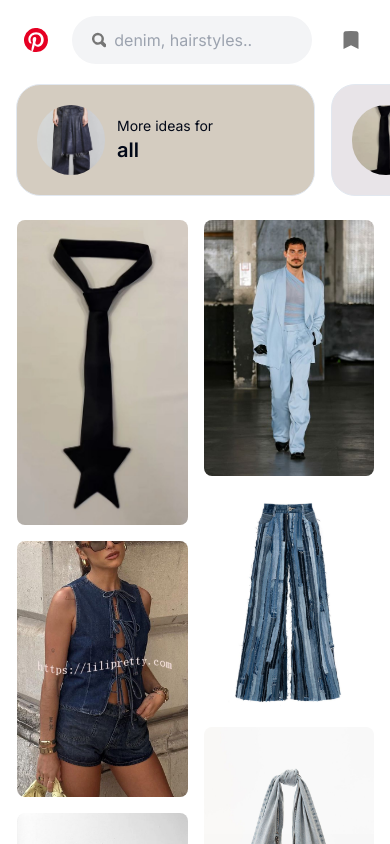
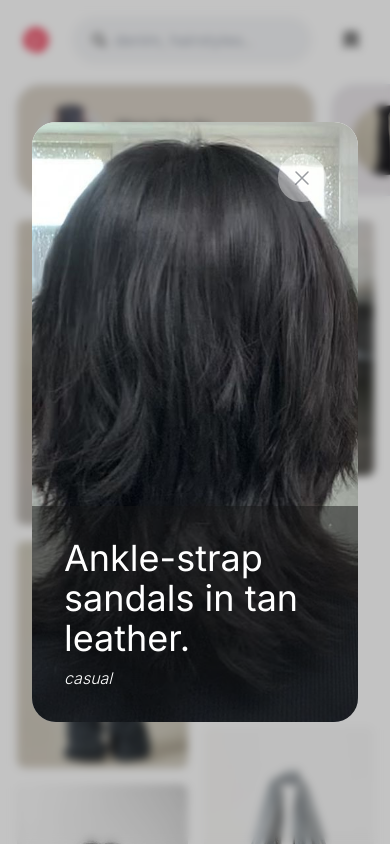
Before and after one commit to giomungcal/next-pinterest-clone, a Next.js app: page / in a window 390 px wide. Shown: the top 844 px of the page. Built offline with nearby package versions, Linux system fonts and the light colour scheme.

Commit message:
Finished layout of invidual pin modal. No functionality yet.

```diff
--- a/components/layout/PinBoard.jsx
+++ b/components/layout/PinBoard.jsx
@@ -1,9 +1,12 @@
 "use client";
 
 import { useAppContext } from "@/app/context/AppContext";
+import Image from "next/image";
 import React from "react";
 import Masonry from "react-masonry-css";
 import Pin from "../common/Pin";
+import SearchBar from "../common/SearchBar";
+import TextButton from "../common/TextButton";
 
 function PinBoard({ pinsToBeDisplayed }) {
   const { allPinsDisplayedInHome, savedPins } = useAppContext();
@@ -23,6 +26,7 @@ function PinBoard({ pinsToBeDisplayed }) {
   };
 
   return (
+    <>
       <Masonry
         breakpointCols={breakpointColumnsObj}
         className="my-masonry-grid"
@@ -50,6 +54,64 @@ function PinBoard({ pinsToBeDisplayed }) {
               />
             ))}
       </Masonry>
+
+      {/* Individual Pin Modal */}
+      <section className="fixed inset-0 z-20 bg-[#3A3A3A] bg-opacity-30  backdrop-blur-sm flex justify-center items-center p-8">
+        <div className="max-w-[1000px] h-[600px] bg-white block lg:flex lg:justify-between rounded-3xl">
+          <div className="relative w-50% h-full">
+            <img
+              src="/images/pinboard/img (18).jpg"
+              alt=""
+              className="w-full h-full object-cover rounded-3xl lg:rounded-none lg:rounded-tl-3xl lg:rounded-bl-3xl"
+              // style={{ borderRadius: "24px 0 0 24px" }}
+            />
+            <div className="lg:hidden absolute right-0 top-0 m-8 w-12 h-12 rounded-full cursor-pointer bg-white opacity-40 flex justify-center items-center">
+              <svg
+                xmlns="http://www.w3.org/2000/svg"
+                fill="none"
+                viewBox="0 0 24 24"
+                stroke-width="1.5"
+                stroke="currentColor"
+                class="size-6"
+              >
+                <path
+                  stroke-linecap="round"
+                  stroke-linejoin="round"
+                  d="M6 18 18 6M6 6l12 12"
+                />
+              </svg>
+            </div>
+            <div className="lg:hidden absolute w-full bottom-0 left-0 py-8 pl-8 rounded-bl-3xl rounded-br-3xl ">
+              {/* Background Overlay */}
+              <div className="absolute inset-0 bg-neutral-900 opacity-50 rounded-bl-3xl rounded-br-3xl"></div>
+
+              {/* Content */}
+              <div className="relative z-10 text-white">
+                <h2 className="mb-2 text-4xl">
+                  {allPinsDisplayedInHome[46].description}
+                </h2>
+                <h3 className="font-light italic">
+                  {allPinsDisplayedInHome[6].type}
+                </h3>
+              </div>
+            </div>
+          </div>
+          <div className="hidden lg:flex flex-col justify-between min-w-[350px] mx-8  py-8">
+            <div className="self-end">
+              <TextButton title={"Close"} />
+            </div>
+            <div>
+              <h2 className="mb-2 text-4xl">
+                {allPinsDisplayedInHome[46].description}
+              </h2>
+              <h3 className="font-light italic ">
+                {allPinsDisplayedInHome[6].type}
+              </h3>
+            </div>
+          </div>
+        </div>
+      </section>
+    </>
   );
 }
 
```
Also changed, not shown: public/images/pinboard/img (25).jpg, public/images/pinboard/img (3).jpg. Lines whose indentation alone changed are shown as unchanged.
